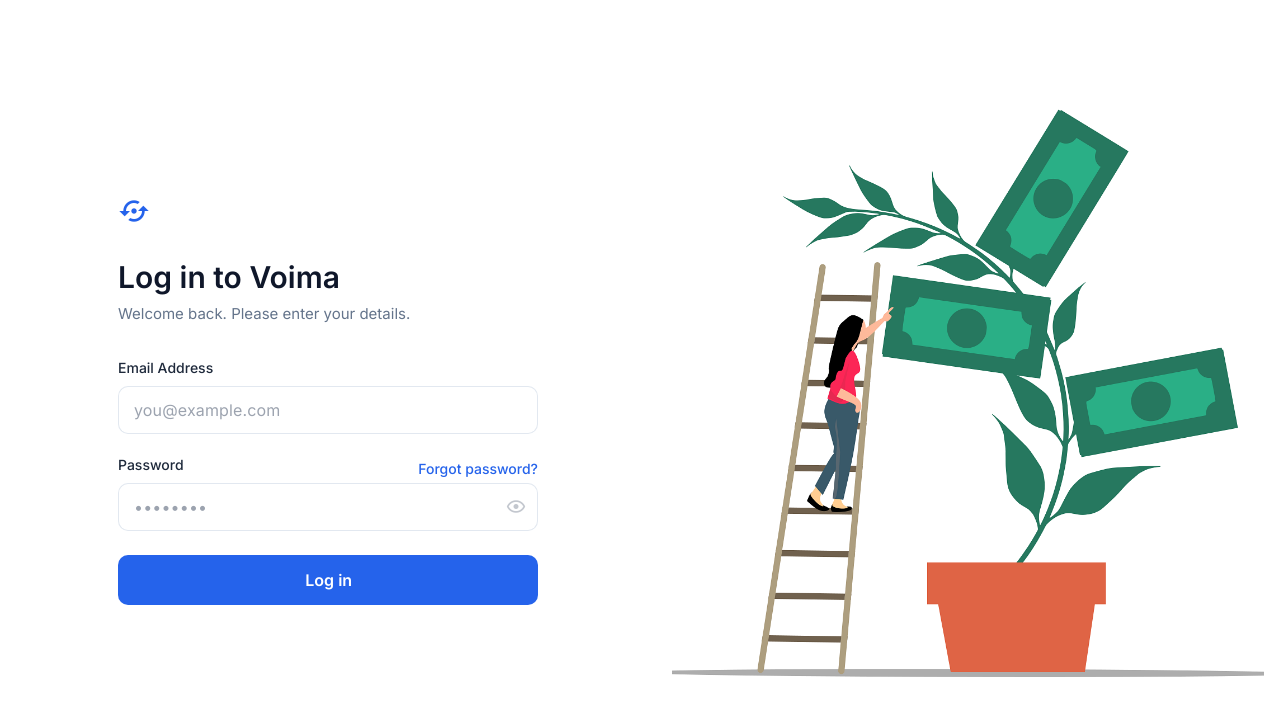
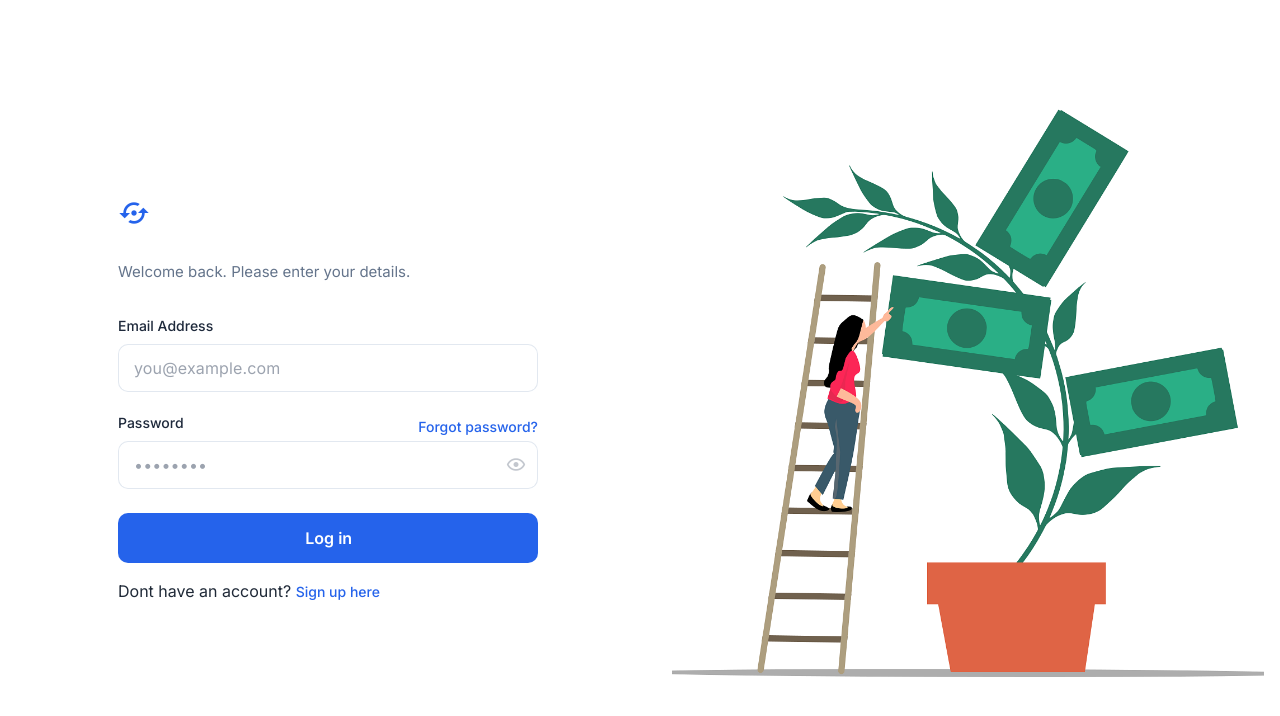
Before and after one commit to Dimejji/BudgetVault-2.0, a Vue app: page / in a window 1280 px wide. Shown: the top 716 px of the page. Built offline with nearby package versions, Linux system fonts and the light colour scheme; no server answers; what vue3-apexcharts would draw is missing.

Commit message:
update login

```diff
--- a/src/views/Auth/Register.vue
+++ b/src/views/Auth/Register.vue
@@ -55,7 +55,7 @@ async function handleRegister() {
     const result = await authStore.register(payload)
 
     successMessage.value =
-      result?.message || 'Account created. Please check your email to verify your account.'
+      result?.message || 'Account created and verified, proceed to Login.'
 
     // Give the user a moment to see the success message before redirecting
     setTimeout(() => {
@@ -205,7 +205,7 @@ async function handleRegister() {
 
           <p class="login-footer mt-4">
             Already have an account?
-            <router-link to="/login" class="forgot-link">Log in</router-link>
+            <router-link to="/" class="forgot-link">Log in</router-link>
           </p>
         </v-form>
       </div>
--- a/src/views/Login.vue
+++ b/src/views/Login.vue
@@ -40,7 +40,6 @@ async function handleLogin() {
           <v-icon icon="mdi-orbit-variant" size="32" color="#2563eb" />
         </div>
 
-        <h1 class="login-title">Log in to Voima</h1>
         <p class="login-subtitle">Welcome back. Please enter your details.</p>
 
         <v-form ref="form" @submit.prevent="handleLogin" class="mt-8">
@@ -105,6 +104,11 @@ async function handleLogin() {
           >
             Log in
           </v-btn>
+
+          <p class="login-footer mt-4">
+            Dont have an account?
+            <router-link to="/register" class="forgot-link">Sign up here</router-link>
+          </p>
         </v-form>
       </div>
     </div>
```
